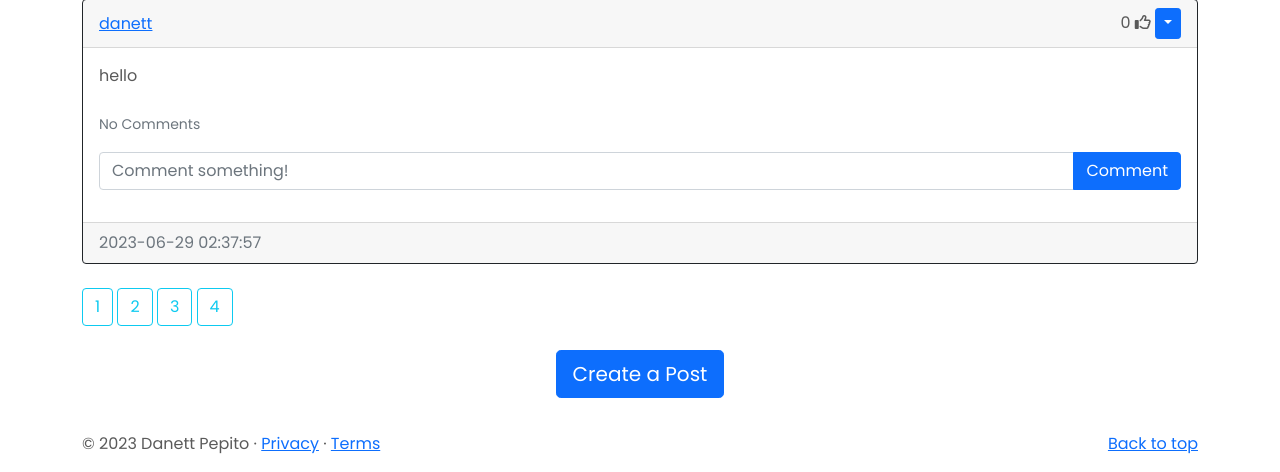
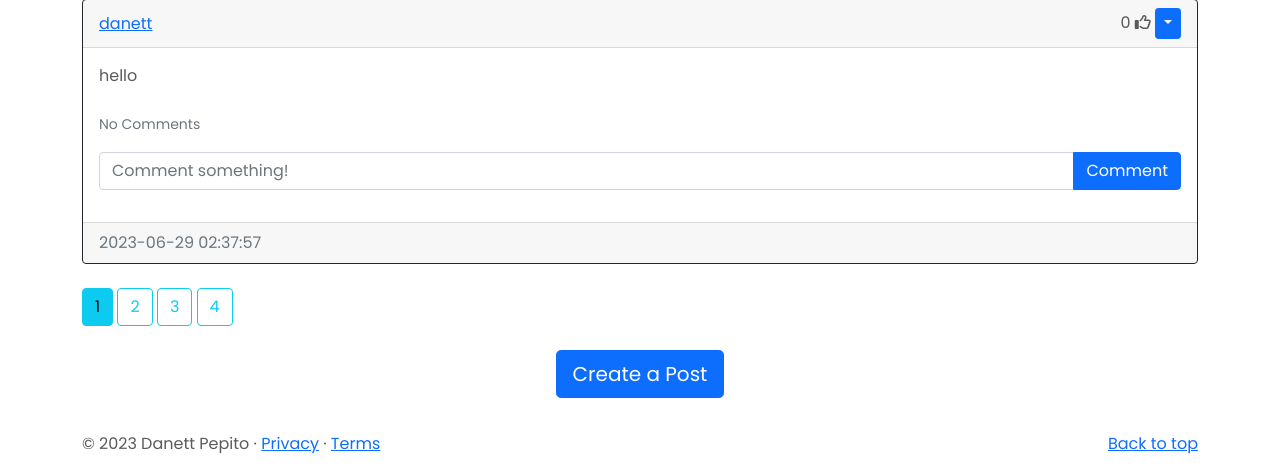
Before and after one commit to danettp/Website_Project_V4, a Flask app: page /blog in a window 1280 px wide. Shown: the part 998-1470 px from the top of the page. Run offline with Flask 3, Linux system fonts and the light colour scheme; a user stored in the database is signed in; data comes from the database, SQL or seed files in the repository; data that the repository does not hold is empty; some libraries are stand-ins or nearby versions.

Commit message:
Changesd button
Changed button so number is highlighted

```diff
--- a/website/templates/posts_div.html
+++ b/website/templates/posts_div.html
@@ -115,7 +115,7 @@
 {% for page_num in posts.iter_pages(left_edge=1, right_edge=1, left_current=1, right_current=2) %}
 {% if page_num %}
   {% if posts.page == page_num %}
-    <a class="btn btn-outline-info mb-4" href="{{ url_for('views.blog', page=page_num)}}">{{ page_num }}</a>
+    <a class="btn btn-info mb-4" href="{{ url_for('views.blog', page=page_num)}}">{{ page_num }}</a>
   {% else %}
     <a class="btn btn-outline-info mb-4" href="{{ url_for('views.blog', page=page_num)}}">{{ page_num }}</a>
   {% endif %}
```
